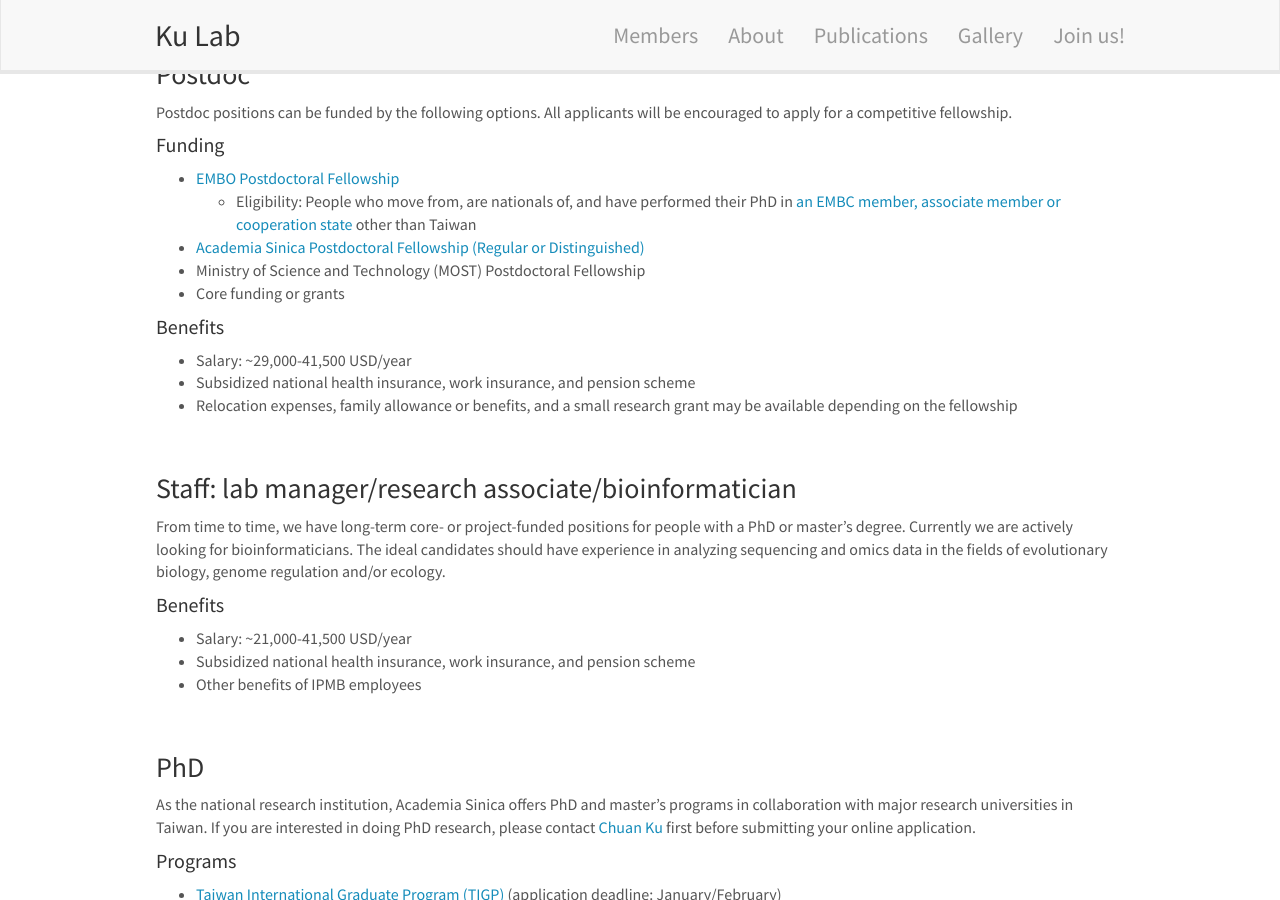
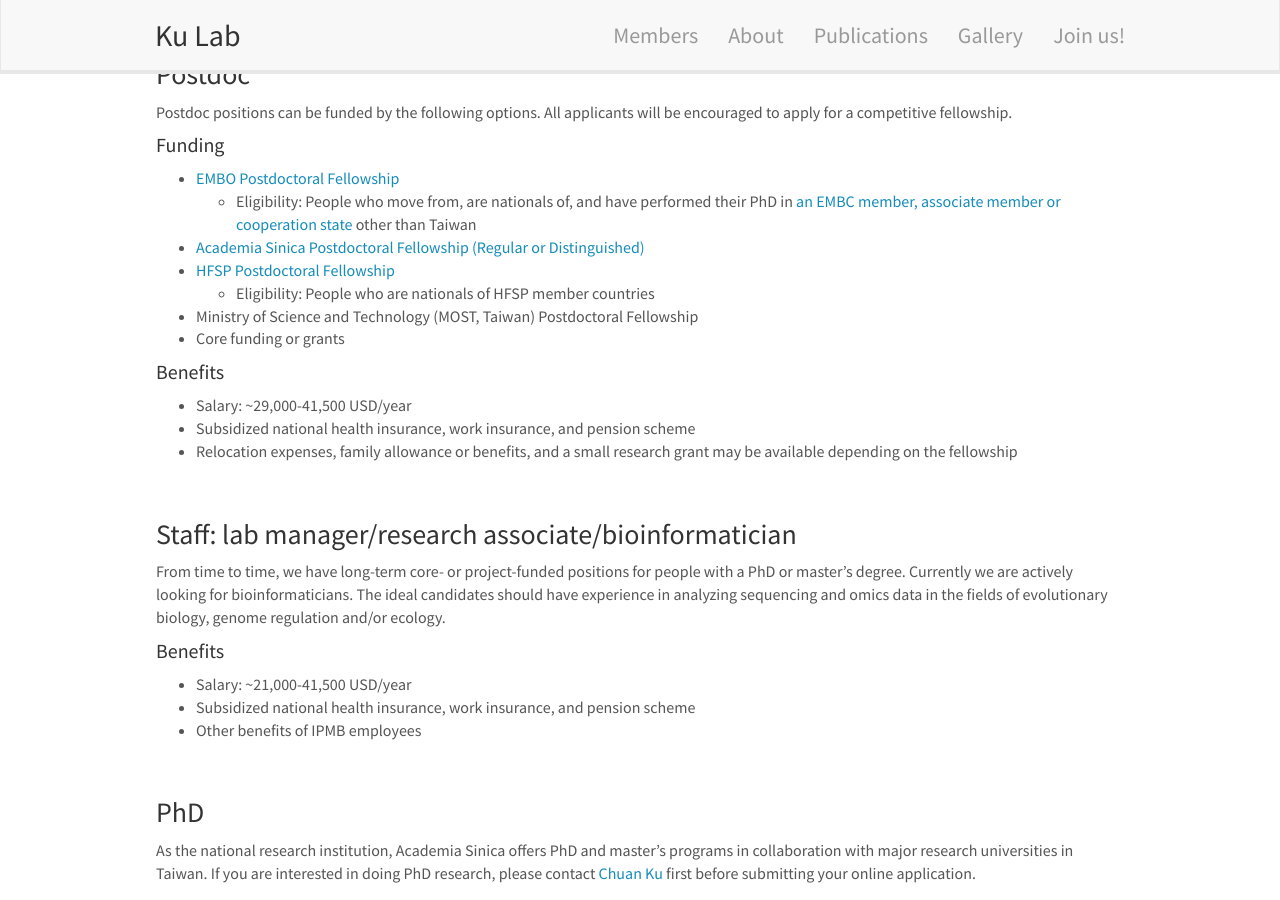
Before and after one commit to tzutongkao/Kao_Lab, a Jekyll site: the page built from _pages/openings.md, in a window 1280 px wide and 900 px high, scrolled down 365 px. Built offline with Jekyll 4.4.1, drawn with Linux system fonts in a browser that asks for light colours; nearby versions of some CDN libraries.

Commit message:
Update openings.md

```diff
--- a/_pages/openings.md
+++ b/_pages/openings.md
@@ -23,7 +23,9 @@
 * [EMBO Postdoctoral Fellowship](https://www.embo.org/funding-awards/fellowships/postdoctoral-fellowships)
   * Eligibility: People who move from, are nationals of, and have performed their PhD in [an EMBC member, associate member or cooperation state](https://www.embo.org/about-embo/member-states) other than Taiwan
 * [Academia Sinica Postdoctoral Fellowship (Regular or Distinguished)](https://daais.sinica.edu.tw/pages/815)
-* Ministry of Science and Technology (MOST) Postdoctoral Fellowship
+* [HFSP Postdoctoral Fellowship](https://www.hfsp.org/funding/hfsp-funding/postdoctoral-fellowships)
+  * Eligibility: People who are nationals of HFSP member countries
+* Ministry of Science and Technology (MOST, Taiwan) Postdoctoral Fellowship
 * Core funding or grants
 
 #### Benefits
```
